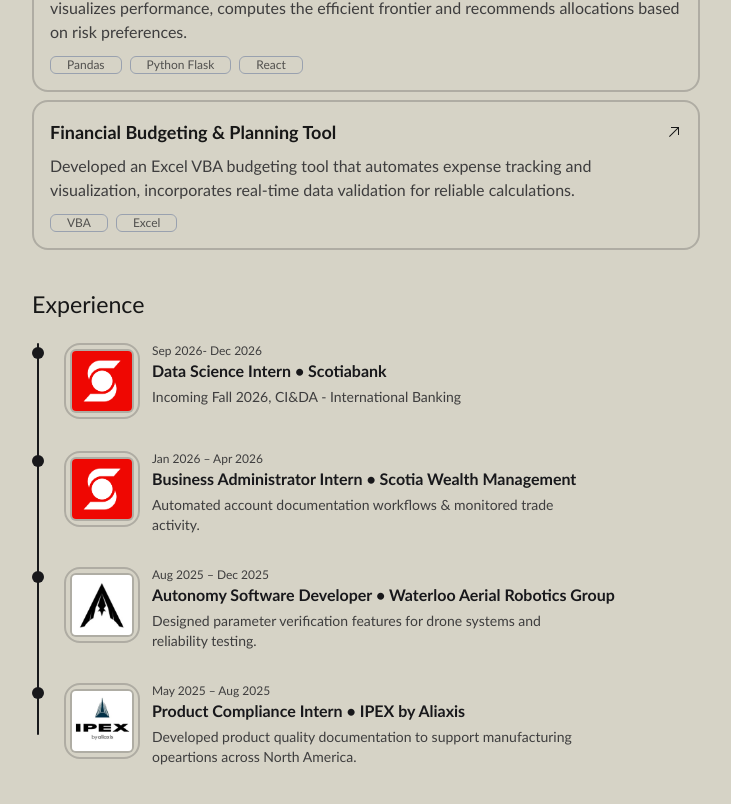
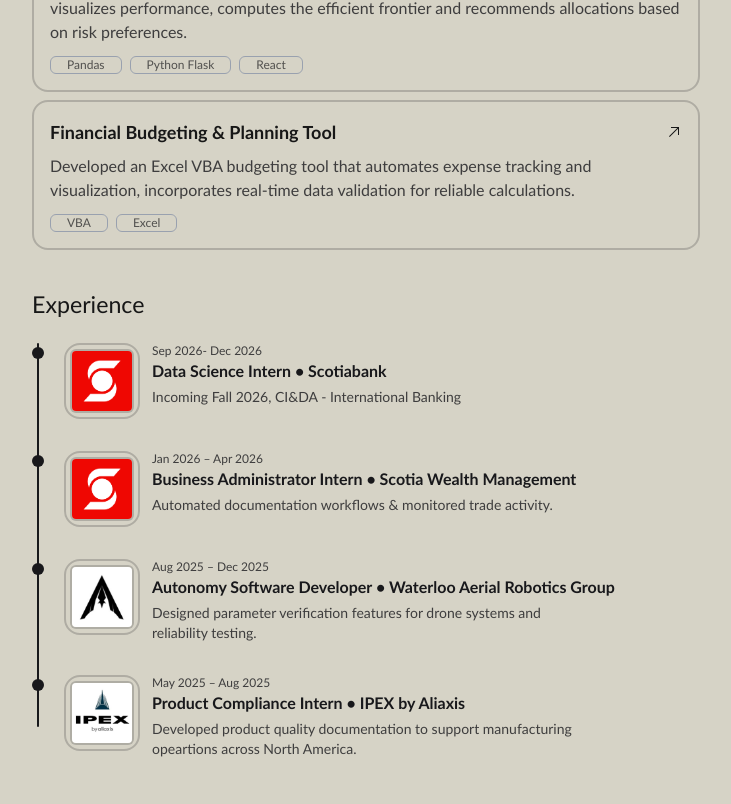
Before and after one commit to msilvadiaz/portfolio-website, a Next.js app: page / in a window 1280 px wide. Shown: the part 498-1302 px from the top of the page, without its empty margins (274-1005 px from the left). Built offline with nearby package versions, Linux system fonts and the light colour scheme.

Commit message:
modified description

```diff
--- a/src/data/data.js
+++ b/src/data/data.js
@@ -59,7 +59,7 @@
     {
         role: "Business Administrator Intern",
         company: "Scotia Wealth Management",
-        description: "Automated account documentation workflows & monitored trade activity.",
+        description: "Automated documentation workflows & monitored trade activity.",
         date: "Jan 2026 – Apr 2026",
         logo: "/scotiabank.png",
         logoAlt: "Scotiabank logo",
```
